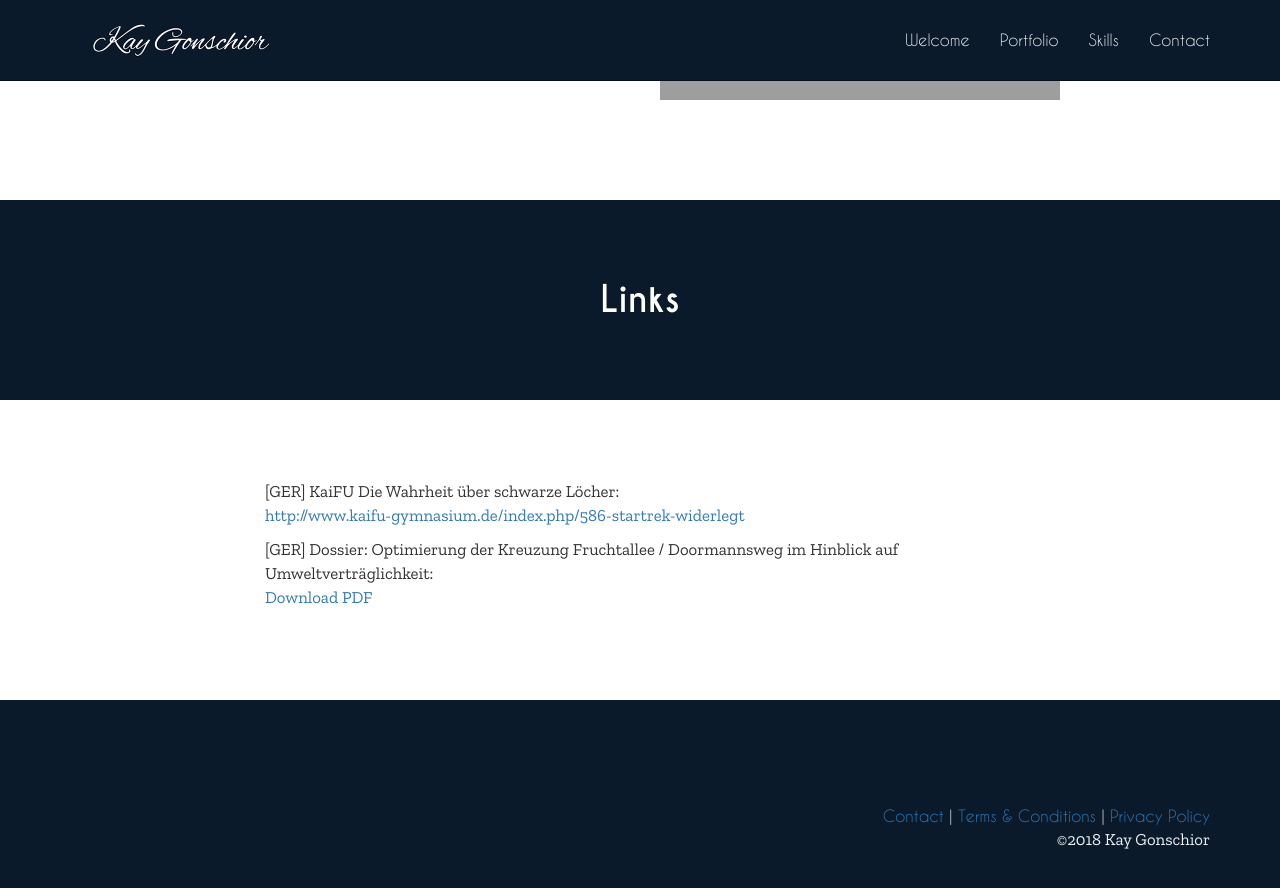
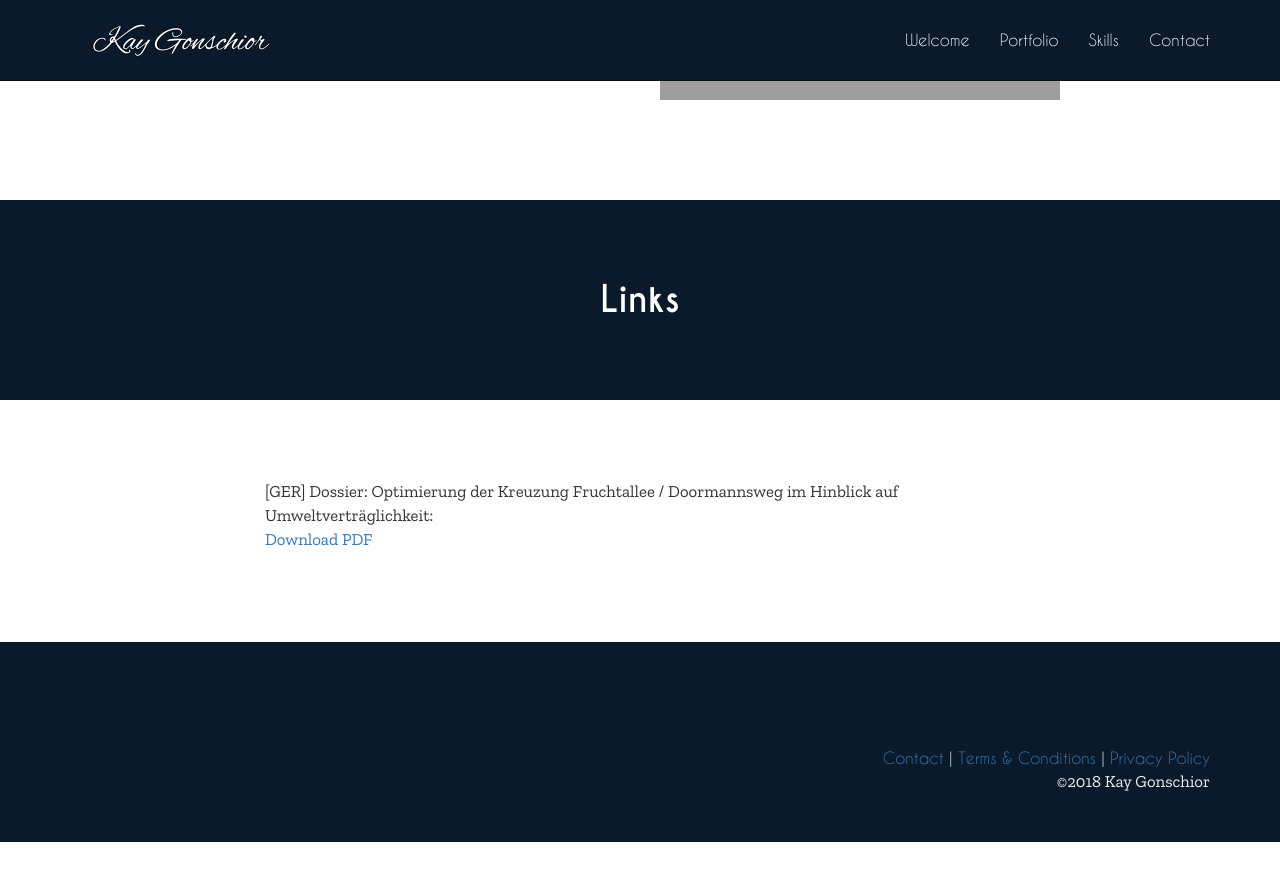
Before and after one commit to Maxomann/Maxomann.github.io, a Jekyll site: the page built from index.html, in a window 1280 px wide and 900 px high, scrolled down 4160 px. Shown: the top 888 px of the window. Built offline with Jekyll 4.4.1, drawn with Linux system fonts in a browser that asks for light colours; after the commit the page ends 5002 px from its top, so only the background shows below that; grey boxes are pictures that could not be loaded.

Commit message:
remove 404 Link

```diff
--- a/index.html
+++ b/index.html
@@ -156,6 +156,6 @@ robot_tags:
     </div>
 </div>
 <div class="container category_inner link_collection">
-    <p>[GER] KaiFU Die Wahrheit über schwarze Löcher:<br><a href="http://www.kaifu-gymnasium.de/index.php/586-startrek-widerlegt" target="_blank">http://www.kaifu-gymnasium.de/index.php/586-startrek-widerlegt</a></p>
+    <!-- <p>[GER] KaiFU Die Wahrheit über schwarze Löcher:<br><a href="http://www.kaifu-gymnasium.de/index.php/586-startrek-widerlegt" target="_blank">http://www.kaifu-gymnasium.de/index.php/586-startrek-widerlegt</a></p> -->
     <p>[GER] Dossier: Optimierung der Kreuzung Fruchtallee / Doormannsweg im Hinblick auf Umweltverträglichkeit:<br><a href="files/Umwelt_Dossier.pdf" target="_blank">Download PDF</a></p>
 </div>
```
